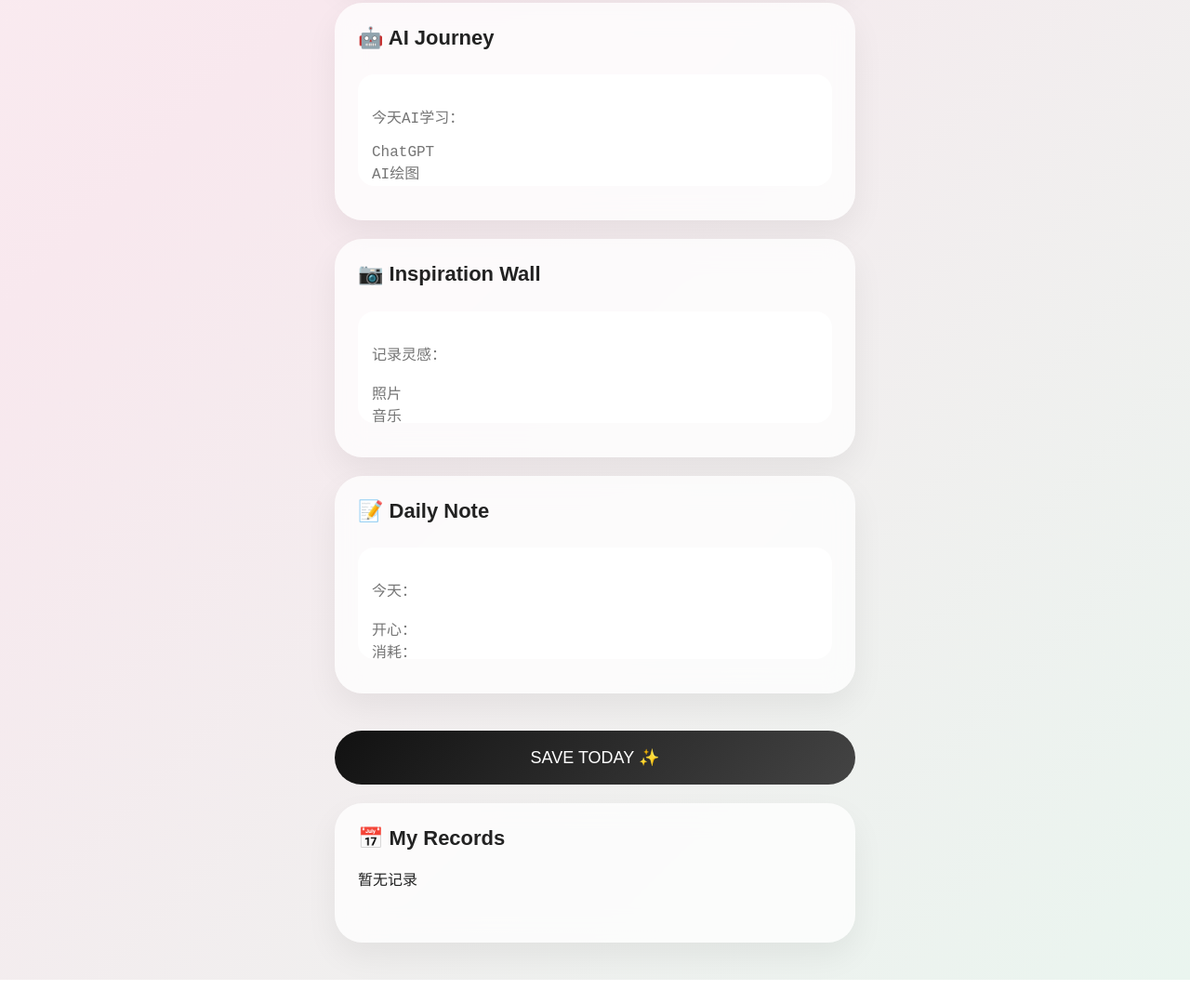
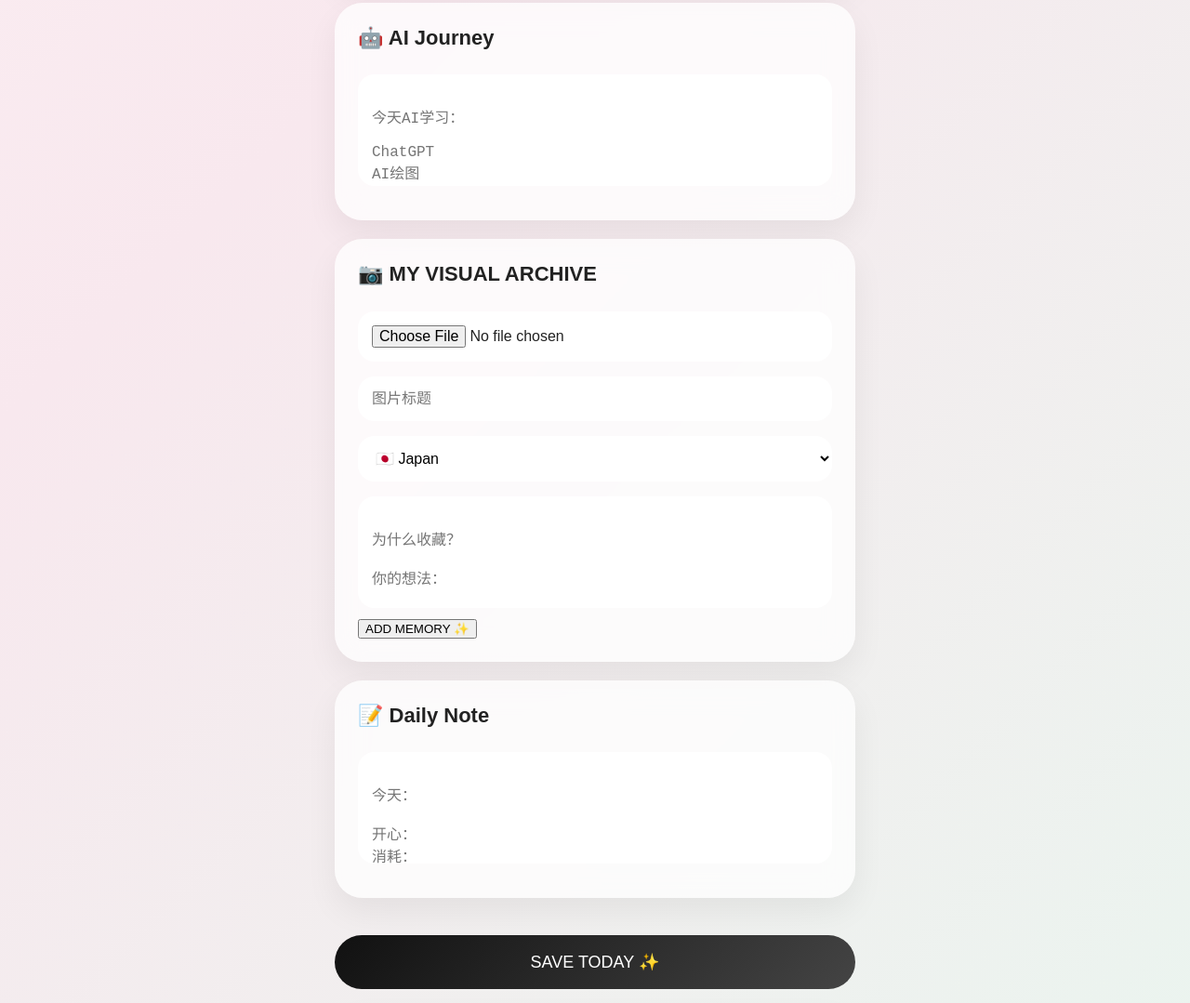
Before and after one commit to Evanforlife/even-life-os, a plain HTML site: page index.html in a window 1280 px wide. Shown: the part 1639-2718 px from the top of the page at 93% size. Before the commit the page ends 2693 px from the top, so only its background shows below. Drawn offline with Linux system fonts and the light colour scheme.

Commit message:
index.html

```diff
--- a/index.html
+++ b/index.html
@@ -232,19 +232,60 @@ AI视频
 <section class="card">
 
 <h2>
-📷 Inspiration Wall
+📷 MY VISUAL ARCHIVE
 </h2>
 
 
-<textarea id="idea"
+<input
+type="file"
+id="imageUpload"
+accept="image/*">
+
+
+<input
+id="imageTitle"
+placeholder="图片标题">
+
+
+<select id="imageTag">
+
+<option>🇯🇵 Japan</option>
+
+<option>🎧 Music</option>
+
+<option>⭐ Fandom</option>
+
+<option>🤖 AI</option>
+
+<option>📷 Aesthetic</option>
+
+<option>✈️ Travel</option>
+
+<option>🌱 Life</option>
+
+</select>
+
+
+<textarea
+id="imageNote"
 placeholder="
-记录灵感：
+为什么收藏？
 
-照片
-音乐
-旅行
-想法
-"></textarea>
+你的想法：
+">
+</textarea>
+
+
+<button onclick="saveImage()">
+ADD MEMORY ✨
+</button>
+
+
+<div id="gallery">
+
+</div>
+
+
 
 
 </section>
```
